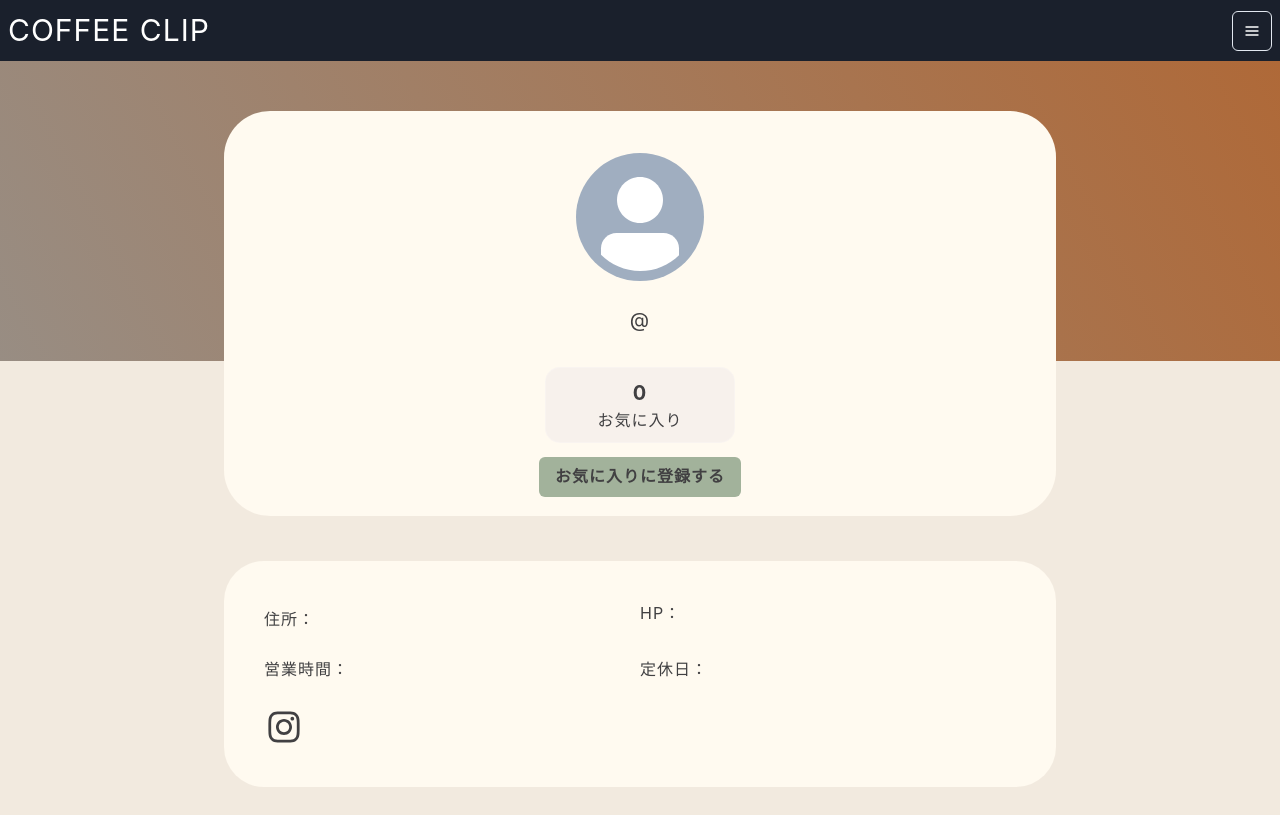
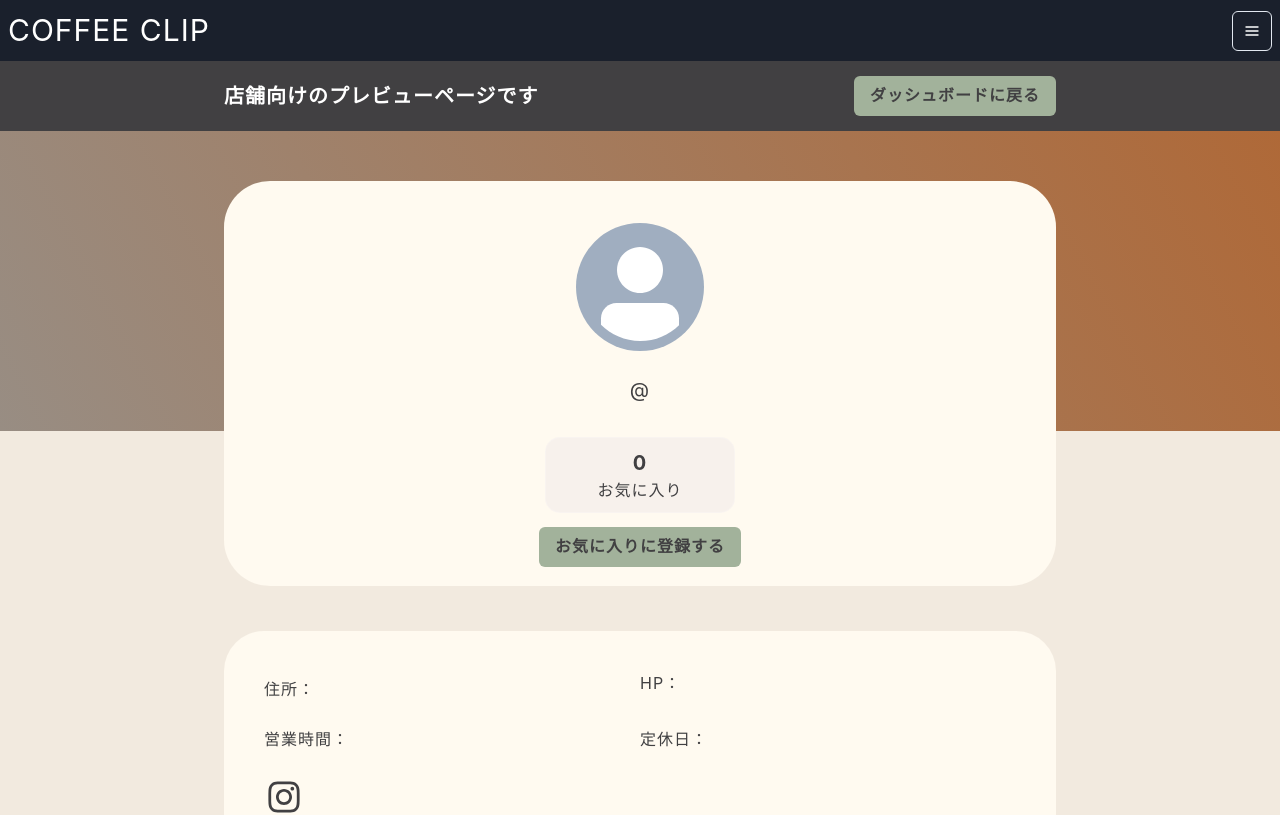
Before and after one commit to ccj7/coffee-clip, a Next.js app in the folder front/: page /shop/top-page/1 in a window 1280 px wide. Shown: the top 815 px of the page. Built offline with nearby package versions, Linux system fonts and the light colour scheme; no server answers; sample sign-in values are in the browser's storage.

Commit message:
fix: プレビューページだと分かるように修正

```diff
--- a/front/pages/shop/top-page/[handle_name]/index.tsx
+++ b/front/pages/shop/top-page/[handle_name]/index.tsx
@@ -1,16 +1,14 @@
-import { useContext, VFC } from 'react'
+import { VFC } from 'react'
 import Head from 'next/head'
 import { useRouter } from 'next/router'
-
-import { AuthContext, useAuthContext } from '../../../../auth/AuthContext'
 import { isLoggedIn } from '../../../../util'
 
 import Header from '../../../../components/shop/Header'
 import ShopTopPage from '../../../../components/ShopTopPage'
+import PrimaryButton from '../../../../components/Button'
+import { Box, Center, Heading, Spacer } from '@chakra-ui/react'
 
 const ShopTopPageOfShop: WithGetAccessControl<VFC> = () => {
-  const { currentUser } = useContext(AuthContext)
-
   const router = useRouter()
   const { handle_name } = router.query
 
@@ -21,7 +19,23 @@ const ShopTopPageOfShop: WithGetAccessControl<VFC> = () => {
         <meta name="shopTopPage" content="shop Top Page" />
       </Head>
       <Header />
-
+      <Box backgroundColor="brand.color1" >
+        <Center
+          height="70px"
+          color="white"
+          w={{ base: '80%', md: '65%' }}
+          ml="auto"
+          mr="auto">
+          <Heading size="md">店舗向けのプレビューページです</Heading>
+          <Spacer></Spacer>
+          <PrimaryButton
+            text={'ダッシュボードに戻る'}
+            onclick={() => {
+              router.push('/shop/dashboard')
+            }}
+          />
+        </Center>
+      </Box>
       <ShopTopPage handle_name={handle_name} isUser={false} />
     </div>
   )
```
